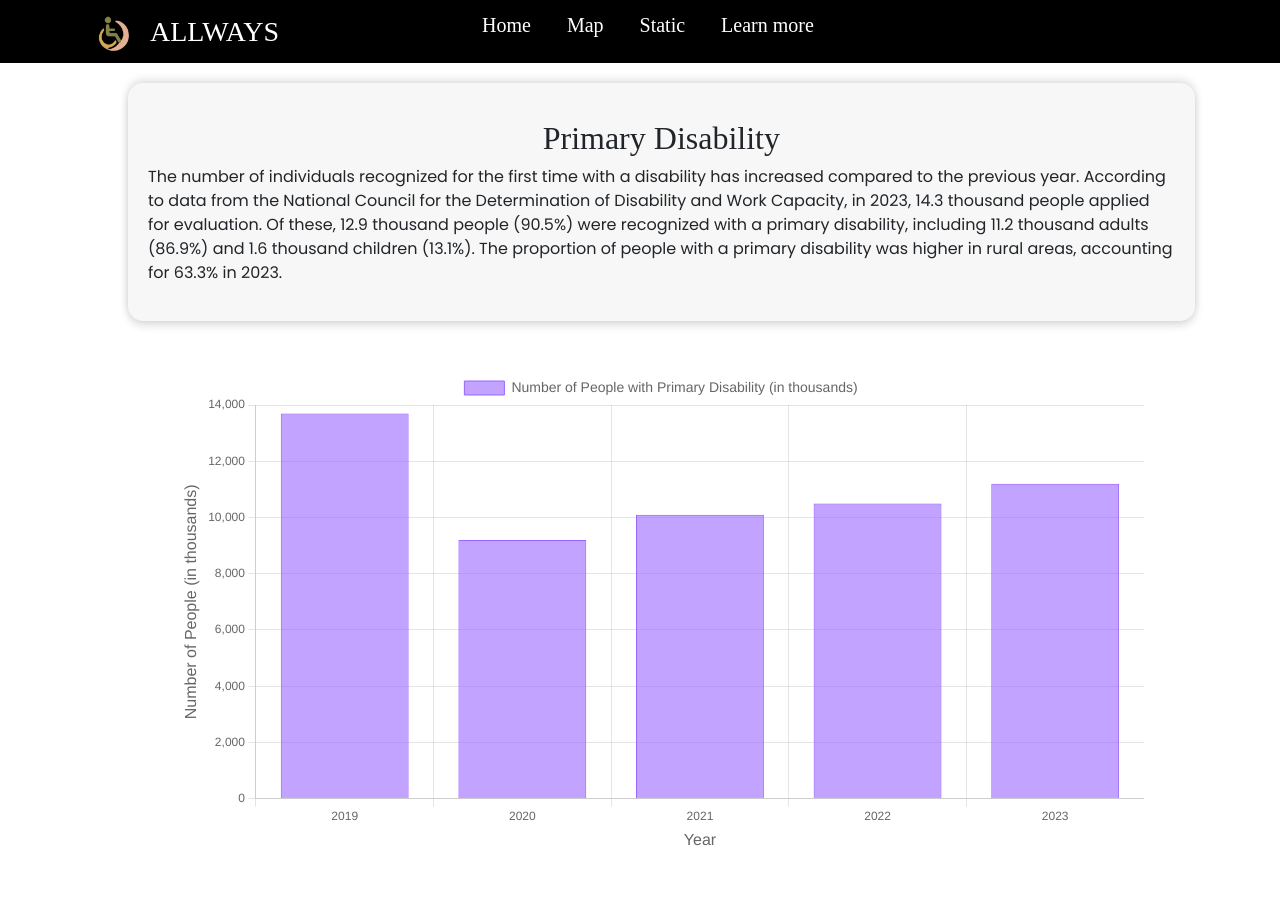
After one commit to Rima004/allways, a Django app: page /statistics/ in a window 1280 px wide. The commit adds this page. Run offline with Django 4.2, Linux system fonts and the light colour scheme; data comes from the database, SQL or seed files in the repository; both versions use the stored data as it was after the commit.

Commit message:
finished app

```diff
--- a/apps/main/admin.py
+++ b/apps/main/admin.py
@@ -1,5 +1,7 @@
 from django.contrib import admin
 
 from apps.main.models import Places
+from  apps.main.models import Statistics
 
 admin.site.register(Places)
+admin.site.register(Statistics)
--- a/apps/main/views.py
+++ b/apps/main/views.py
@@ -3,6 +3,7 @@ import json
 from django.shortcuts import render
 
 from apps.main.models import Places
+from  apps.main.models import Statistics
 
 
 def main_view(request):
@@ -12,3 +13,7 @@ def main_view(request):
 def maps_view(request):
     places = list(Places.objects.values())
     return render(request, "maps.html", {"places": json.dumps(places)})
+
+def statistics_view(request):
+    statist = list(Statistics.objects.values())
+    return render(request, "statics.html", {"statistics": json.dumps(statist)})
--- a/config/urls.py
+++ b/config/urls.py
@@ -20,10 +20,11 @@ from django.conf.urls.static import static
 from django.contrib import admin
 from django.urls import path
 
-from apps.main.views import main_view, maps_view
+from apps.main.views import main_view, maps_view, statistics_view
 
 urlpatterns = [
     path("", main_view, name="main"),
     path("admin/", admin.site.urls),
     path("maps/", maps_view, name="maps"),
+    path("statistics/",statistics_view, name="statistics")
 ] + static(settings.STATIC_URL, document_root=settings.STATIC_ROOT)
--- /dev/null
+++ b/static/main/css/statistics.css
@@ -0,0 +1,70 @@
+* {
+    font-family: Oswald;
+  }
+
+  ul, li {
+    display: block;
+    margin: 0;
+    padding: 0;
+  }
+
+  /* Специально для логотипа */
+  .logo {
+    width: 60px;
+    margin: 0;
+  }
+  .slider  {
+    width: 60%;
+    height: auto;
+    display: block;
+  }
+
+  .slider img {
+    width: 100%;
+    height: auto;
+    display: block;
+  }
+
+  header {
+    z-index: 2;
+    background-color: black;
+    color: white;
+    padding: 10px;
+    position: sticky;
+    top: 0;
+  }
+
+  .menu__item {
+    margin-left: 20px;
+  }
+
+  .menu__item a {
+    font-size: 20px;
+    cursor: pointer;
+  }
+
+
+.static{
+     z-index: 1;
+    position: relative;
+    left:10%;
+    padding: 50px;
+}
+.inform{
+    z-index: 1;
+    display: flex;
+    flex-direction: column;
+    align-items: center;
+    font-family: 'Poppins', sans-serif;
+    padding: 20px;
+
+   margin-top: 20px;
+   background-color: rgba(10, 10, 21, 0.03);
+   box-shadow:
+       0 4px 8px rgba(0, 0, 0, 0.15),
+       0 -4px 8px rgba(0, 0, 0, 0.10);
+   border-radius: 15px;
+   position: relative;
+    left:10%;
+
+}
--- a/templates/main.html
+++ b/templates/main.html
@@ -28,7 +28,7 @@
                     <ul class="menu nav d-flex align-items-center justify-content-start gap-3">
                         <li class="menu__item"><a href="{% url 'main' %}">Home</a></li>
                         <li class="menu__item"><a href="{% url 'maps' %}">Map</a></li>
-                        <li class="menu__item"><a>Static</a></li>
+                        <li class="menu__item"><a href="{% url 'statistics' %}">Statistics</a></li>
                         <li class="menu__item"><a>Learn more</a></li>
                     </ul>
                 </nav>
--- a/templates/maps.html
+++ b/templates/maps.html
@@ -90,7 +90,7 @@ const entertainments_Icon = L.icon({
   iconSize: [40, 40],
 });
   const places = {{ places|safe }};
-  alert(places);
+
 
 function category(txt_category) {
   let markers_m = [];
--- /dev/null
+++ b/templates/statics.html
@@ -0,0 +1,138 @@
+{% load static %}
+
+<!DOCTYPE html>
+<html lang="en">
+<head>
+    <meta charset="UTF-8">
+    <meta name="viewport" content="width=device-width, initial-scale=1.0">
+    <link href="{% static 'main/css/statistics.css' %} " rel="stylesheet">
+    <link href="https://fonts.googleapis.com/css2?family=Poppins:wght@400;600;700&display=swap" rel="stylesheet">
+    <link rel="stylesheet" href="https://cdn.jsdelivr.net/npm/bootstrap@5.3.3/dist/css/bootstrap.min.css" integrity="sha384-QWTKZyjpPEjISv5WaRU9OFeRpok6YctnYmDr5pNlyT2bRjXh0JMhjY6hW+ALEwIH" crossorigin="anonymous">
+    <title>Statistics</title>
+</head>
+<body>
+    <header class="menu-bar">
+        <div class="container">
+          <div class="row">
+            <div class="col-xl-4 d-flex align-items-center gap-2">
+               <img class="logo" src="{% static 'main/images/logo.png' %}">
+                <h3 class="mb-0">ALLWAYS</h3>
+              </div>
+
+            <div class="col-xl-6">
+                <nav>
+                    <ul class="menu nav d-flex align-items-center justify-content-start gap-3">
+                        <li class="menu__item"><a>Home</a></li>
+                        <li class="menu__item"><a>Map</a></li>
+                        <li class="menu__item"><a>Static</a></li>
+                        <li class="menu__item"><a>Learn more</a></li>
+                    </ul>
+                </nav>
+            </div>
+          </div>
+        </div>
+      </header>
+
+
+      <div class="col-xl-10 inform">
+        <p>
+            <h2>Primary Disability</h2>
+The number of individuals recognized for the first time with a disability has increased compared to the previous year.
+
+According to data from the National Council for the Determination of Disability and Work Capacity, in 2023, 14.3 thousand people applied for evaluation. Of these, 12.9 thousand people (90.5%) were recognized with a primary disability, including 11.2 thousand adults (86.9%) and 1.6 thousand children (13.1%).
+The proportion of people with a primary disability was higher in rural areas, accounting for 63.3% in 2023.
+
+
+        </p>
+      </div>
+
+
+      <div class="col-xl-10 static">
+        <canvas id="Chart_1"></canvas>
+      </div>
+
+
+      <script src="https://cdn.jsdelivr.net/npm/chart.js"></script>
+      <script>
+  const statistics = {{ statistics|safe }};
+
+  window.onload = function() {
+    const ctx = document.getElementById('Chart_1');
+
+    function get_year() {
+      let years = [];
+      for (let i = 0; i < statistics.length; i++) {
+        years.push(statistics[i].year);
+      }
+      return years;
+    }
+
+    function get_number()
+    {
+        let numbers = new Array();
+          for (let i = 0; i < statistics.length; i++) {
+        numbers.push(statistics[i].number_of_people);
+      }
+      return numbers;
+
+    }
+
+    const years = get_year();
+    const number_of_peoples = get_number();
+    new Chart(ctx, {
+  type: 'bar',
+  data: {
+    labels: years,
+    datasets: [{
+      label: 'Number of People with Primary Disability (in thousands)',
+      data: number_of_peoples,
+      backgroundColor: 'rgba(153, 102, 255, 0.6)',       // пастельно-фиолетовый фон
+      borderColor: 'rgba(153, 102, 255, 1)',
+      borderWidth: 1,
+      hoverBackgroundColor: 'rgba(153, 102, 255, 0.8)',
+      hoverBorderColor: 'rgba(153, 102, 255, 1)',
+    }]
+  },
+  options: {
+    responsive: true,
+    plugins: {
+      legend: {
+        position: 'top',
+        labels: {
+          font: { size: 14 }
+        }
+      },
+      tooltip: {
+        backgroundColor: 'rgba(0, 0, 0, 0.7)',
+        titleColor: 'white',
+        bodyColor: 'white',
+        bodyFont: { size: 14 }
+      }
+    },
+    scales: {
+      x: {
+        title: {
+          display: true,
+          text: 'Year',
+          font: { size: 16 }
+        }
+      },
+      y: {
+        beginAtZero: true,
+        title: {
+          display: true,
+          text: 'Number of People (in thousands)',
+          font: { size: 16 }
+        }
+      }
+    }
+  }
+});
+
+
+  }
+</script>
+
+
+</body>
+</html>
```
Also changed, not shown: apps/main/models.py (+8 -0 lines), compose.yaml (added, +11 -0 lines), static/main/css/maps.css (+13 -0 lines), static/main/css/style.css (+11 -0 lines), apps/main/migrations/0002_statistics.py (added), db.sqlite3, 1 other file.
